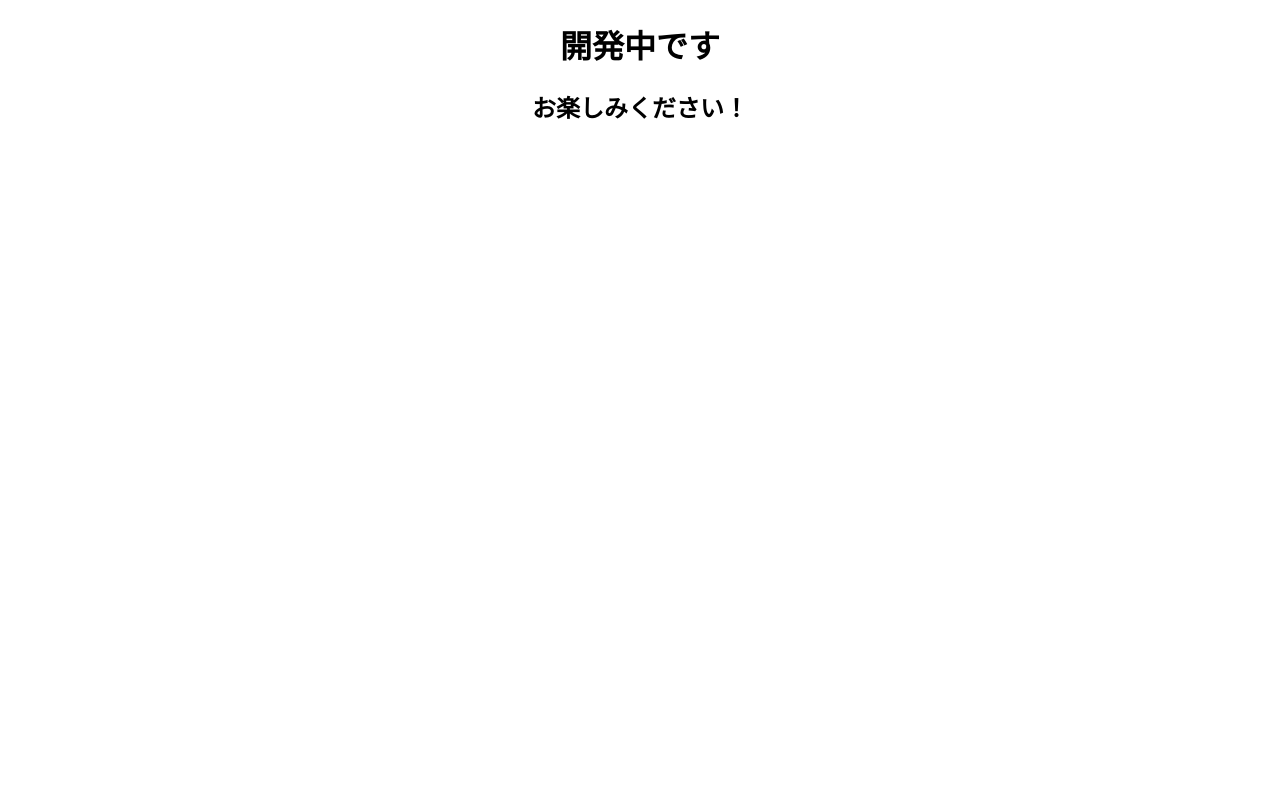
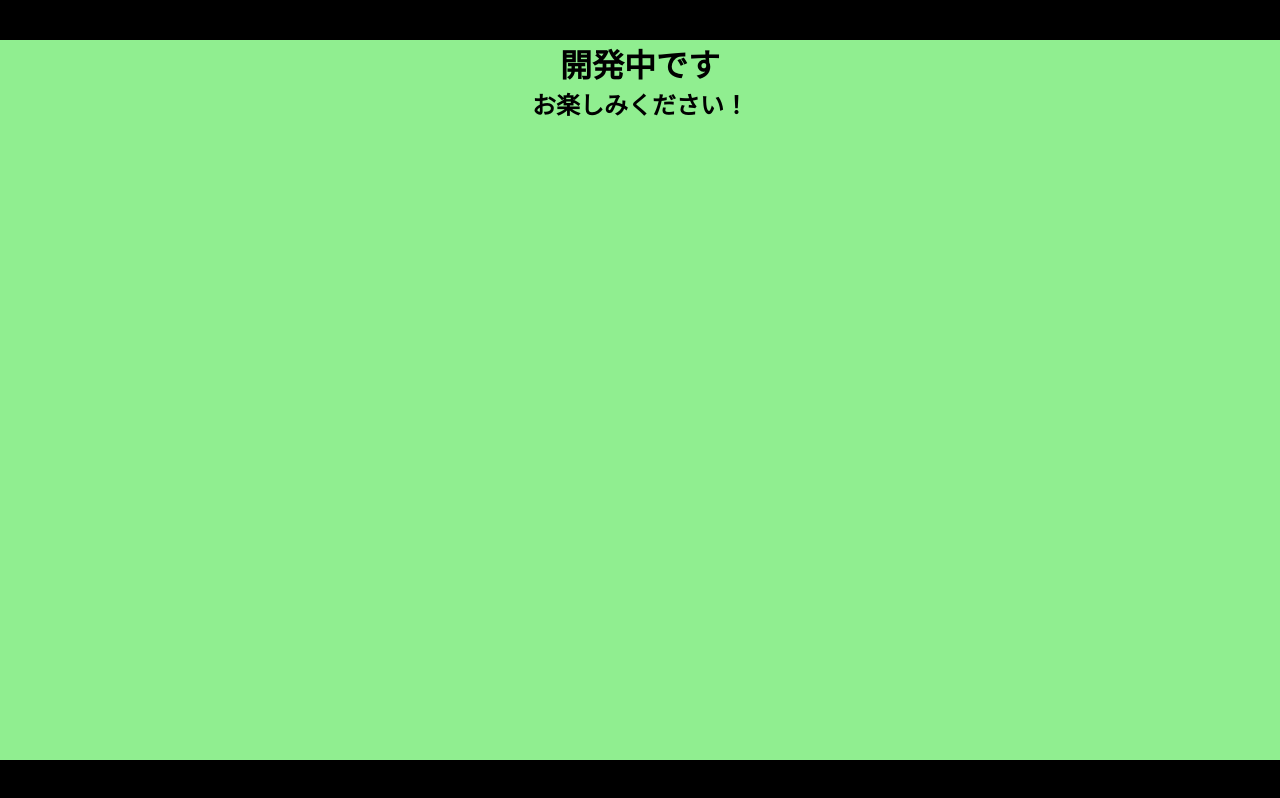
Before and after one commit to everbrez/Tenbou, a plain HTML site: page index.html in a window 1280 px wide. Drawn offline with Linux system fonts and the light colour scheme.

Commit message:
fix the ratio

```diff
--- a/index.html
+++ b/index.html
@@ -10,17 +10,13 @@
   <script src="src/js/main.js"></script>
 
   <title>点棒</title>
-  <style>
-    h1,
-    h2 {
-      text-align: center;
-    }
-  </style>
 </head>
 
 <body>
-  <h1>開発中です</h1>
-  <h2>お楽しみください！</h2>
+  <div class="container">
+    <h1>開発中です</h1>
+    <h2>お楽しみください！</h2>
+  </div>
 </body>
 
 </html>
--- a/src/css/main.css
+++ b/src/css/main.css
@@ -0,0 +1,29 @@
+h1,
+h2 {
+    text-align: center;
+}
+
+/*********************/
+
+* {
+    margin: 0;
+    padding: 0;
+}
+
+html,
+body,
+.container {
+    width: 100%;
+    height: 100%;
+}
+
+body {
+    background-color: #000;
+    display: flex;
+    justify-content: center;
+    align-items: center;
+}
+
+.container {
+    background-color: lightgreen;
+}
--- a/src/js/main.js
+++ b/src/js/main.js
@@ -0,0 +1,29 @@
+function fixRatio() {
+    // 固定窗体比例 16:9
+    let width = innerWidth;
+    let height = innerHeight;
+
+    if (width >= height) {
+        width / 16 > height / 9
+            ? width = height / 9 * 16
+            : height = width / 16 * 9;
+
+        document.querySelector(".container").style.width = width.toString() + "px";
+        document.querySelector(".container").style.height = height.toString() + "px";
+    } else {
+        height / 16 > width / 9
+            ? height = width / 9 * 16
+            : width = height / 16 * 9;
+
+        document.querySelector(".container").style.width = width.toString() + "px";
+        document.querySelector(".container").style.height = height.toString() + "px";
+    }
+};
+
+window.onload = () => {
+    fixRatio();
+};
+
+window.onresize = () => {
+    fixRatio();
+};
```
